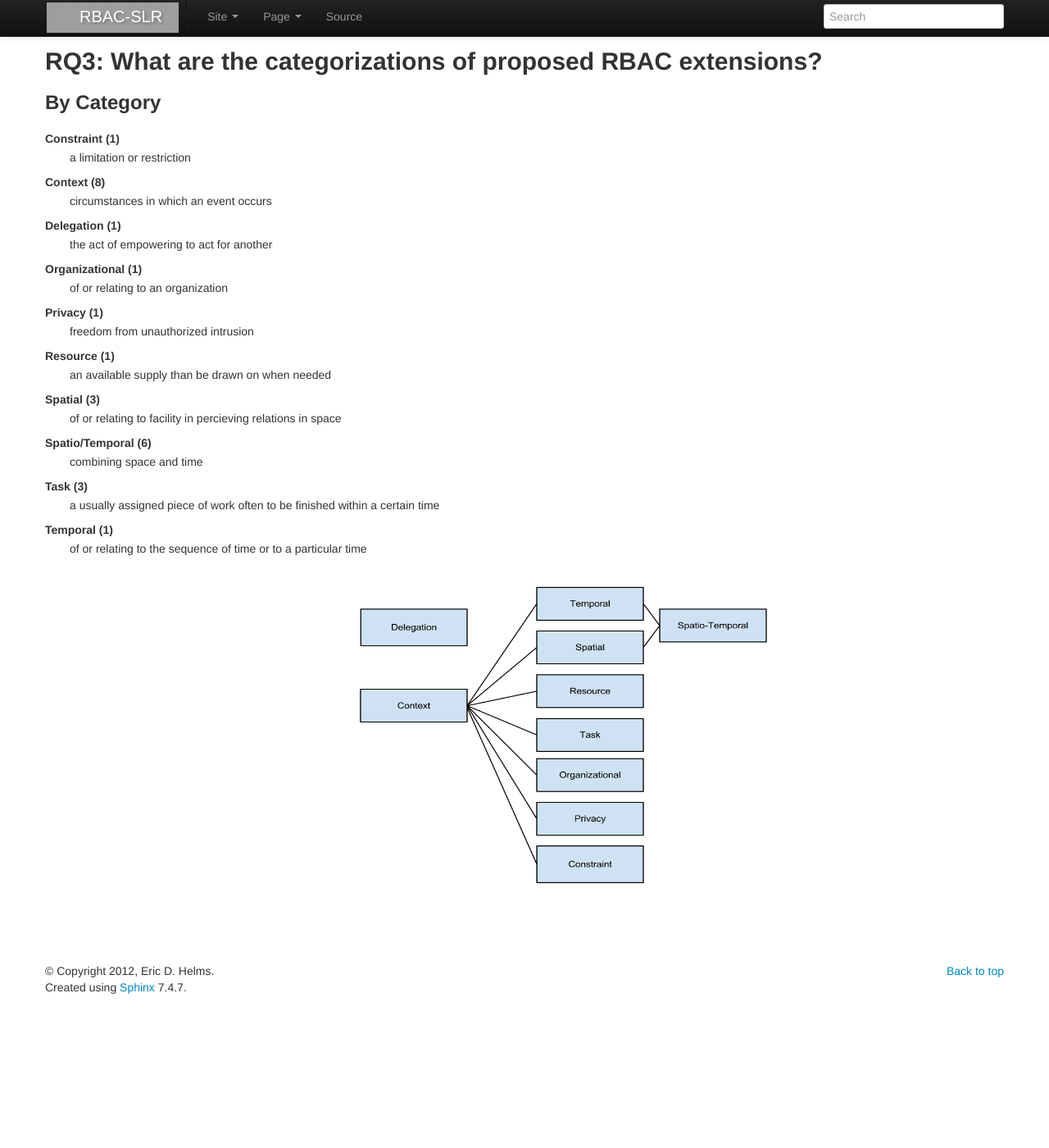
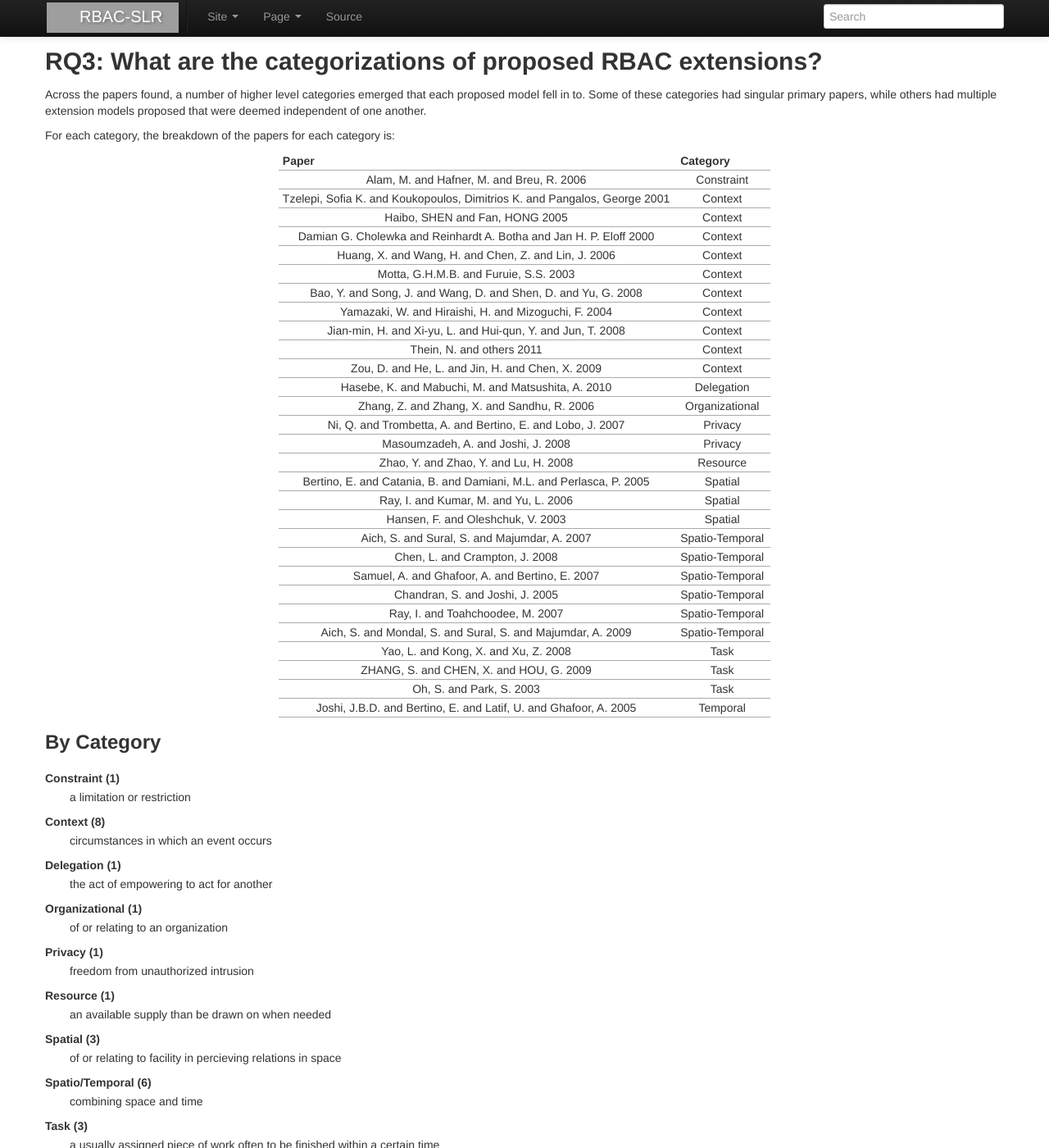
Before and after one commit to RealsearchGroup/rbac-slr, a Sphinx documentation site: the page built from analysis/source/research_questions/RQ_3.rst, in a window 1280 px wide and 1400 px high. Shown: the whole window at 82% size. Built offline with Sphinx 7.4.7, drawn with Linux system fonts in a browser that asks for light colours; pages that are not in the unit, such as notebooks, are missing from menus; grey boxes are pictures that could not be loaded.

Commit message:
Commiting some rough updates.

```diff
--- a/analysis/source/process.rst
+++ b/analysis/source/process.rst
@@ -1,6 +1,6 @@
-=========================
- Methodology and Process
-=========================
+============================
+ 2. Methodology and Process
+============================
 
 For the first phase of our systematic literature review, an automated comprehensive search of multiple academic search engines was performed. The list of search engines were:
 
--- a/analysis/source/research_questions/RQ_3.rst
+++ b/analysis/source/research_questions/RQ_3.rst
@@ -1,6 +1,45 @@
 ================================================================
  RQ3: What are the categorizations of proposed RBAC extensions?
 ================================================================
+
+Across the papers found, a number of higher level categories emerged that each proposed model fell in to.  Some of these categories had singular primary papers, while others had multiple extension models proposed that were deemed independent of one another.
+
+For each category, the breakdown of the papers for each category is:
+
+========================================================================= ===============
+Paper                                                                     Category
+========================================================================= ===============
+Alam, M. and Hafner, M. and Breu, R. 2006                                 Constraint
+Tzelepi, Sofia K. and Koukopoulos, Dimitrios K. and Pangalos, George 2001 Context
+Haibo, SHEN and Fan, HONG 2005                                            Context
+Damian G. Cholewka and Reinhardt A. Botha and Jan H. P. Eloff 2000        Context
+Huang, X. and Wang, H. and Chen, Z. and Lin, J. 2006                      Context
+Motta, G.H.M.B. and Furuie, S.S. 2003                                     Context
+Bao, Y. and Song, J. and Wang, D. and Shen, D. and Yu, G. 2008            Context
+Yamazaki, W. and Hiraishi, H. and Mizoguchi, F. 2004                      Context
+Jian-min, H. and Xi-yu, L. and Hui-qun, Y. and Jun, T. 2008               Context
+Thein, N. and others 2011                                                 Context
+Zou, D. and He, L. and Jin, H. and Chen, X. 2009                          Context
+Hasebe, K. and Mabuchi, M. and Matsushita, A. 2010                        Delegation
+Zhang, Z. and Zhang, X. and Sandhu, R. 2006                               Organizational
+Ni, Q. and Trombetta, A. and Bertino, E. and Lobo, J. 2007                Privacy
+Masoumzadeh, A. and Joshi, J. 2008                                        Privacy
+Zhao, Y. and Zhao, Y. and Lu, H. 2008                                     Resource
+Bertino, E. and Catania, B. and Damiani, M.L. and Perlasca, P. 2005       Spatial
+Ray, I. and Kumar, M. and Yu, L. 2006                                     Spatial
+Hansen, F. and Oleshchuk, V. 2003                                         Spatial
+Aich, S. and Sural, S. and Majumdar, A. 2007                              Spatio-Temporal
+Chen, L. and Crampton, J. 2008                                            Spatio-Temporal
+Samuel, A. and Ghafoor, A. and Bertino, E. 2007                           Spatio-Temporal
+Chandran, S. and Joshi, J. 2005                                           Spatio-Temporal
+Ray, I. and Toahchoodee, M. 2007                                          Spatio-Temporal
+Aich, S. and Mondal, S. and Sural, S. and Majumdar, A. 2009               Spatio-Temporal
+Yao, L. and Kong, X. and Xu, Z. 2008                                      Task
+ZHANG, S. and CHEN, X. and HOU, G. 2009                                   Task
+Oh, S. and Park, S. 2003                                                  Task
+Joshi, J.B.D. and Bertino, E. and Latif, U. and Ghafoor, A. 2005          Temporal
+========================================================================= ===============
+
 
 -------------
  By Category
--- /dev/null
+++ b/analysis/source/results.rst
@@ -0,0 +1,3 @@
+==============================
+ 6. Research Result Questions
+==============================
```
Also changed, not shown: analysis/source/intro.rst (+5 -3 lines), analysis/source/research_questions/RQ_5.rst (+12 -0 lines).
